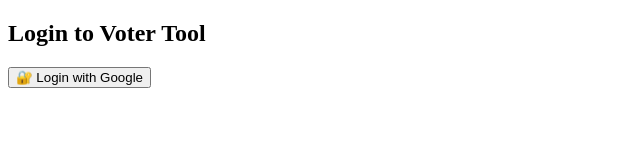
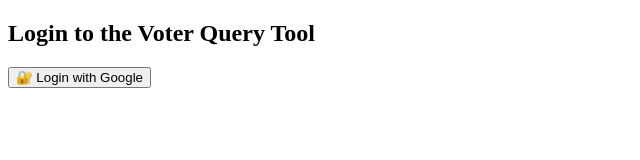
Before and after one commit to electronicostrich/voter-login-page, a plain HTML site: page docs/index.html in a window 1280 px wide. Shown: the whole page, without its empty margins (0-640 px from the left). Drawn offline with Linux system fonts and the light colour scheme; no server answers.

Commit message:
✅ Final Firebase login page with redirect to Streamlit

```diff
--- a/docs/index.html
+++ b/docs/index.html
@@ -6,6 +6,7 @@
     <script src="https://www.gstatic.com/firebasejs/8.10.0/firebase-app.js"></script>
     <script src="https://www.gstatic.com/firebasejs/8.10.0/firebase-auth.js"></script>
     <script>
+      // ✅ Your Firebase project config
       var firebaseConfig = {
         apiKey: "AIzaSyBlau4R8yngbaQpJImTWEFl56r9F7lfev0",
         authDomain: "learned-maker-458823-r6.firebaseapp.com",
@@ -14,9 +15,11 @@
       };
       firebase.initializeApp(firebaseConfig);
 
+      // ✅ Handle redirect result from Google login
       firebase.auth().getRedirectResult().then(function(result) {
         if (result.user) {
           result.user.getIdToken().then(function(token) {
+            // ✅ Hardcoded redirect to your Streamlit app
             const redirectUrl = "https://voter-app-811562535169.us-central1.run.app?token=" + token;
             window.location.replace(redirectUrl);
           });
@@ -25,6 +28,7 @@
         document.body.innerHTML = "<p style='color:red;'>Login failed: " + error.message + "</p>";
       });
 
+      // ✅ Start login flow
       function signIn() {
         var provider = new firebase.auth.GoogleAuthProvider();
         firebase.auth().signInWithRedirect(provider);
@@ -32,7 +36,7 @@
     </script>
   </head>
   <body>
-    <h2>Login to Voter Tool</h2>
+    <h2>Login to the Voter Query Tool</h2>
     <button onclick="signIn()">🔐 Login with Google</button>
   </body>
 </html>
```
